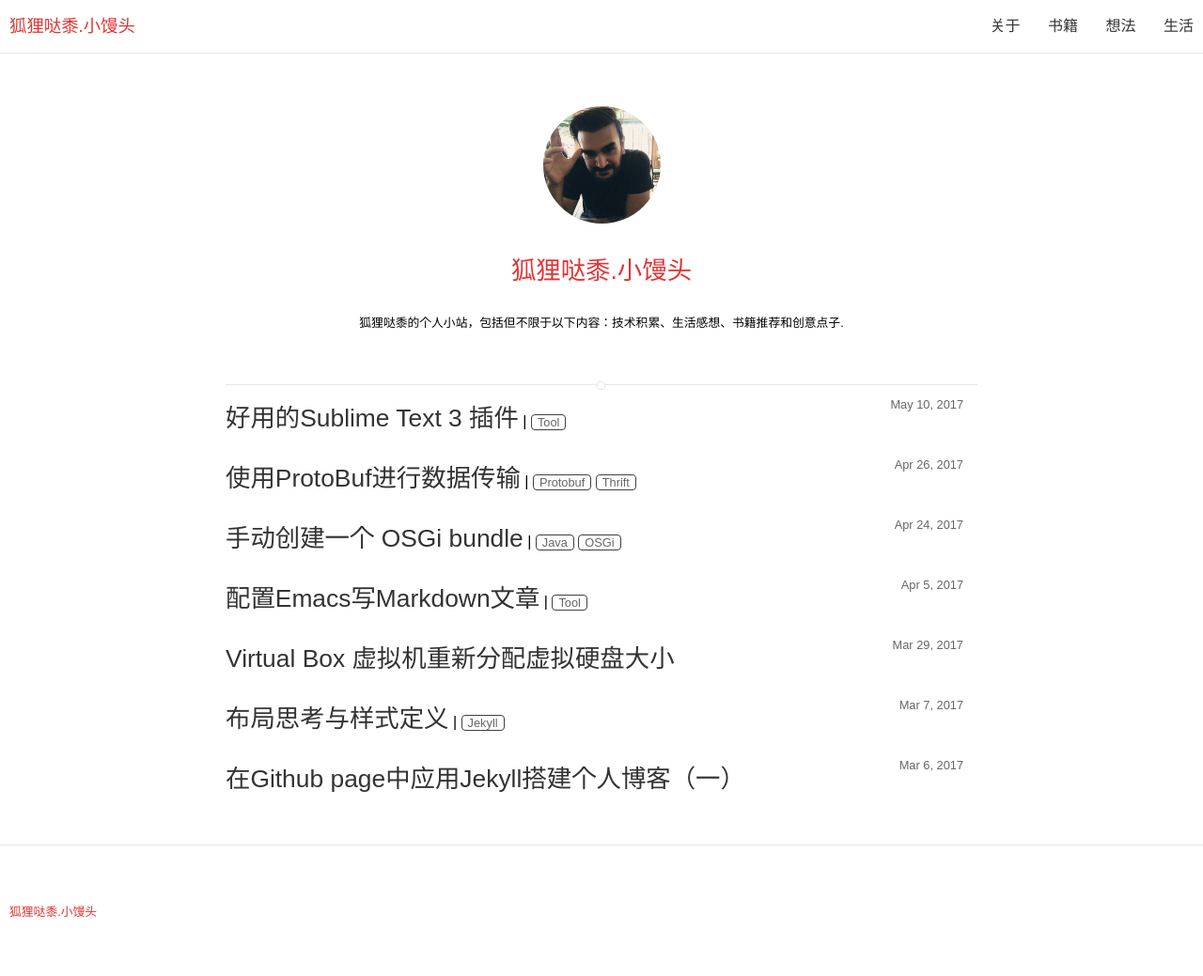
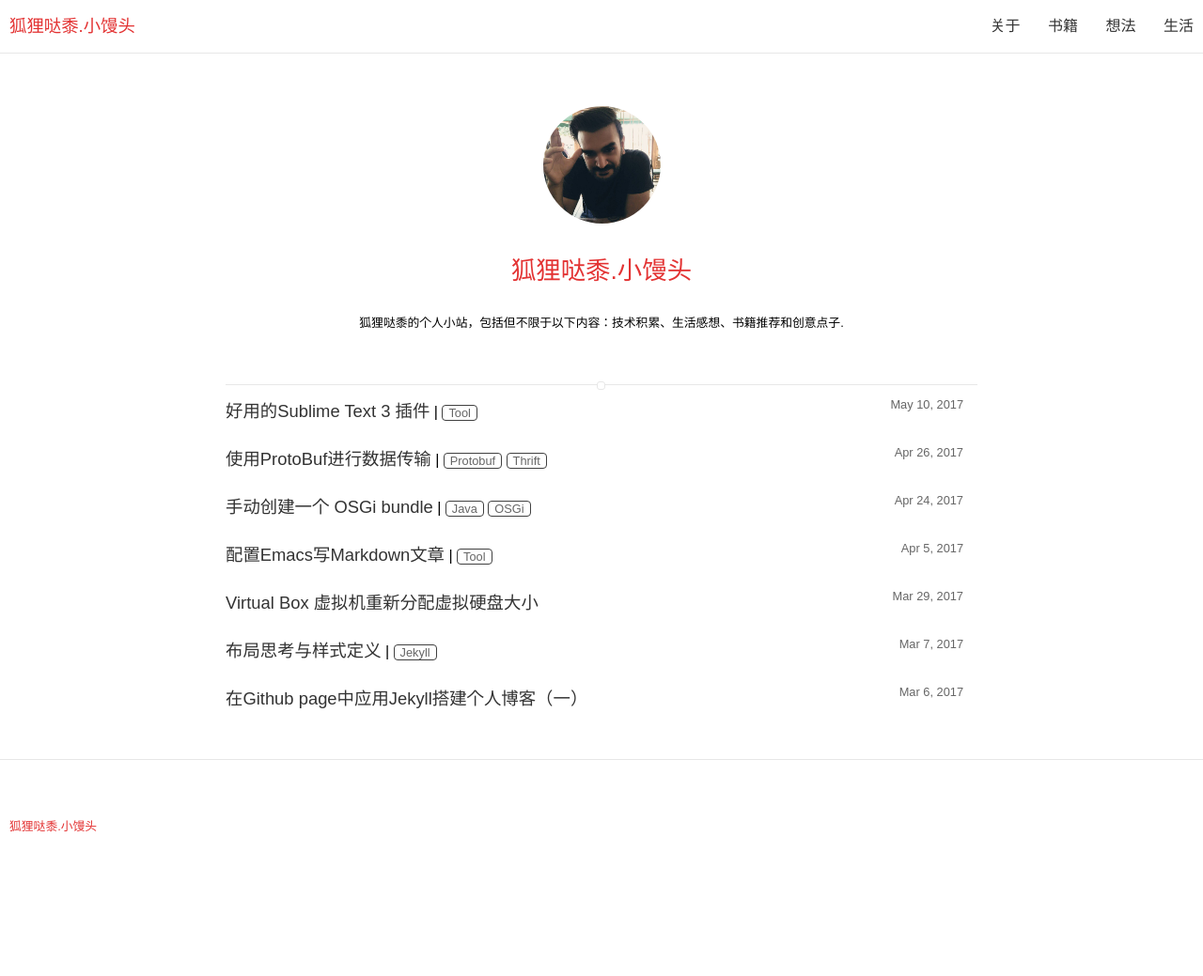
Before and after one commit to tjian123/tjian123.github.io, a Jekyll site: the page built from index.html, in a window 1280 px wide. Shown: the whole page at 94% size. Built offline with Jekyll 4.4.1, drawn with Linux system fonts in a browser that asks for light colours; after the commit the page ends 948 px from its top, so only the background shows below that.

Commit message:
resize font

```diff
--- a/_sass/layout/_default.scss
+++ b/_sass/layout/_default.scss
@@ -120,7 +120,7 @@
             border-radius: 4px;
         }
         .post-item {
-            font-size: $font-size--m;
+            font-size: $font-size--s;
         }
         li {
             &:not(last-child) {
```
